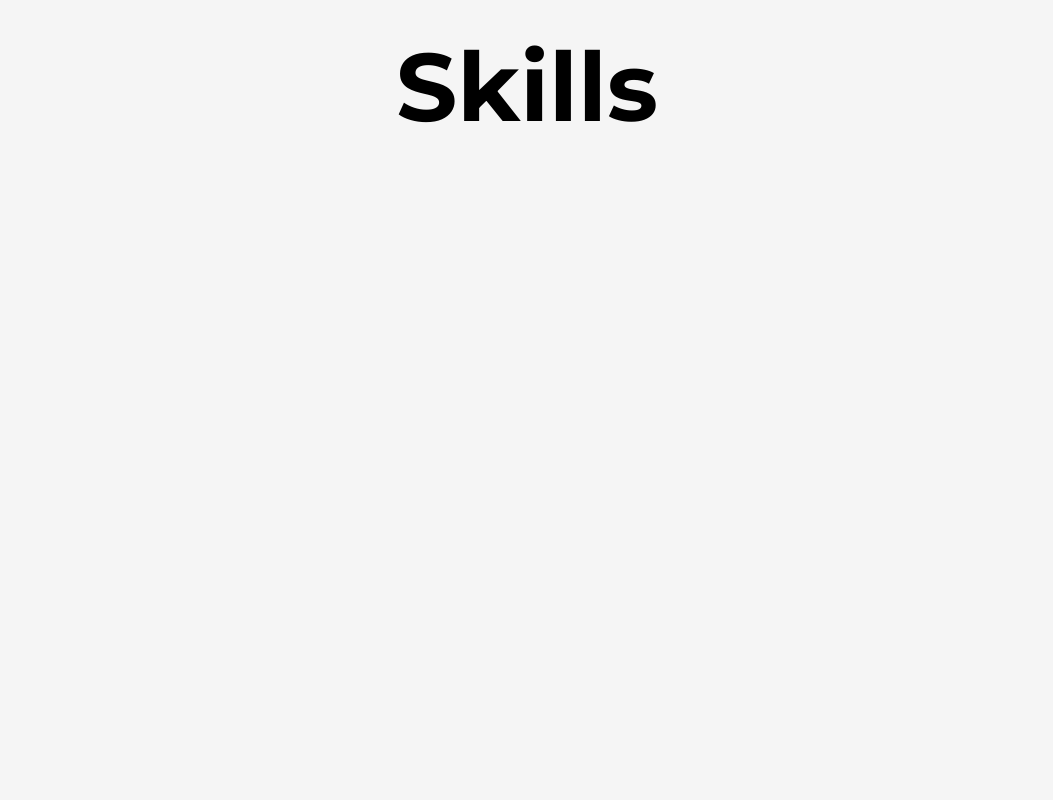
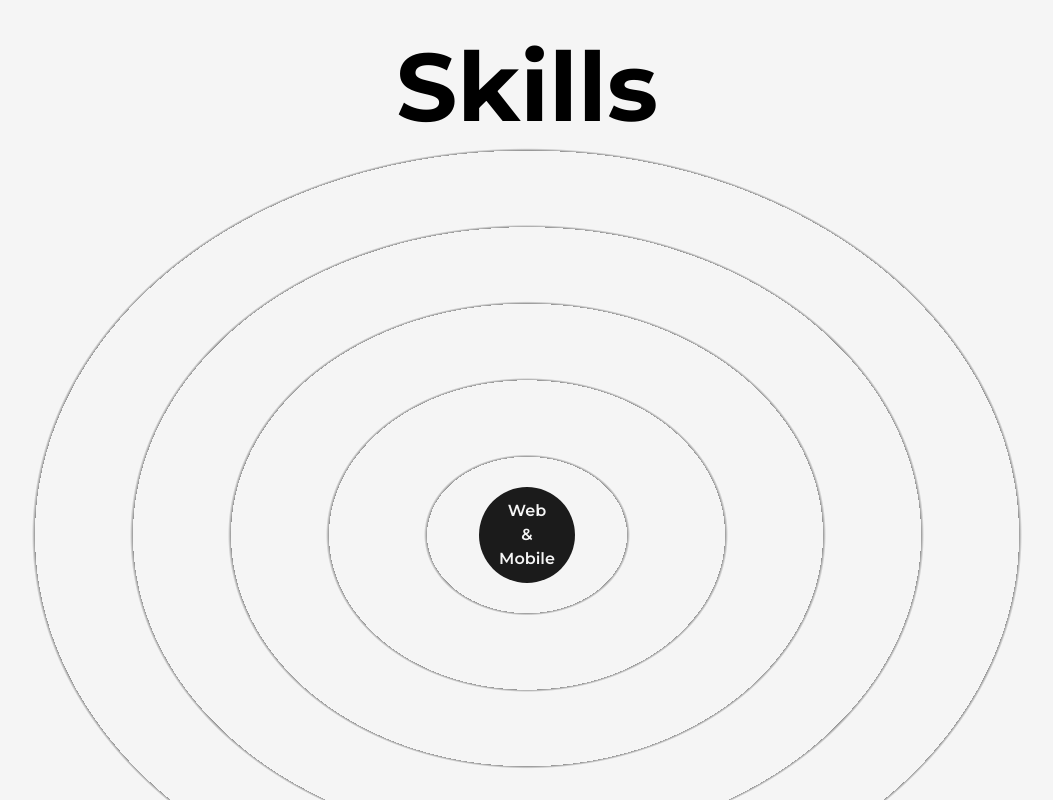
Before and after one commit to nadeeshaMadusanka99/personal_portfolio, a Next.js app: page /about in a window 1280 px wide. Shown: the part 1160-1960 px from the top of the page, without its empty margins (113-1166 px from the left). Built offline with nearby package versions, Linux system fonts and the light colour scheme.

Commit message:
Skills background added

```diff
--- a/src/components/Skills.js
+++ b/src/components/Skills.js
@@ -1,15 +1,22 @@
-import React from 'react'
+import React from "react";
+import { motion } from "framer-motion";
 
 const Skills = () => {
   return (
     <>
+      <h2 className="font-bold text-8xl mt-64 w-full text-center">Skills</h2>
+      <div className="w-full h-screen  flex items-center justify-center rounded-full bg-circularLight">
+        <motion.div
+          className="flex items-center justify-center flex-col rounded-full font-semibold bg-dark text-light px-5 py-3 shadow-dark cursor-pointer"
+          whileHover={{ scale: 1.05 }}
+        >
+          <span className="text-center">
+            Web <br /> & <br /> Mobile
+          </span>
+        </motion.div>
+      </div>
+    </>
+  );
+};
 
-    <h2 className='font-bold text-8xl mt-64 w-full text-center'>Skills</h2>
-    <div className='w-full h-screen  flex items-center justify-center rounded-full'>
-
-    </div>
-    </>
-  )
-}
-
-export default Skills
+export default Skills;
--- a/tailwind.config.js
+++ b/tailwind.config.js
@@ -21,6 +21,9 @@ module.exports = {
       animation: {
         "spin-slow": "spin 10s linear infinite",
       },
+      backgroundImage: {
+        circularLight: 'repeating-radial-gradient(rgba(0,0,0,0.4) 2px, #f5f5f5 5px,#f5f5f5 100px);'
+      }
     },
   },
   plugins: [],
```
